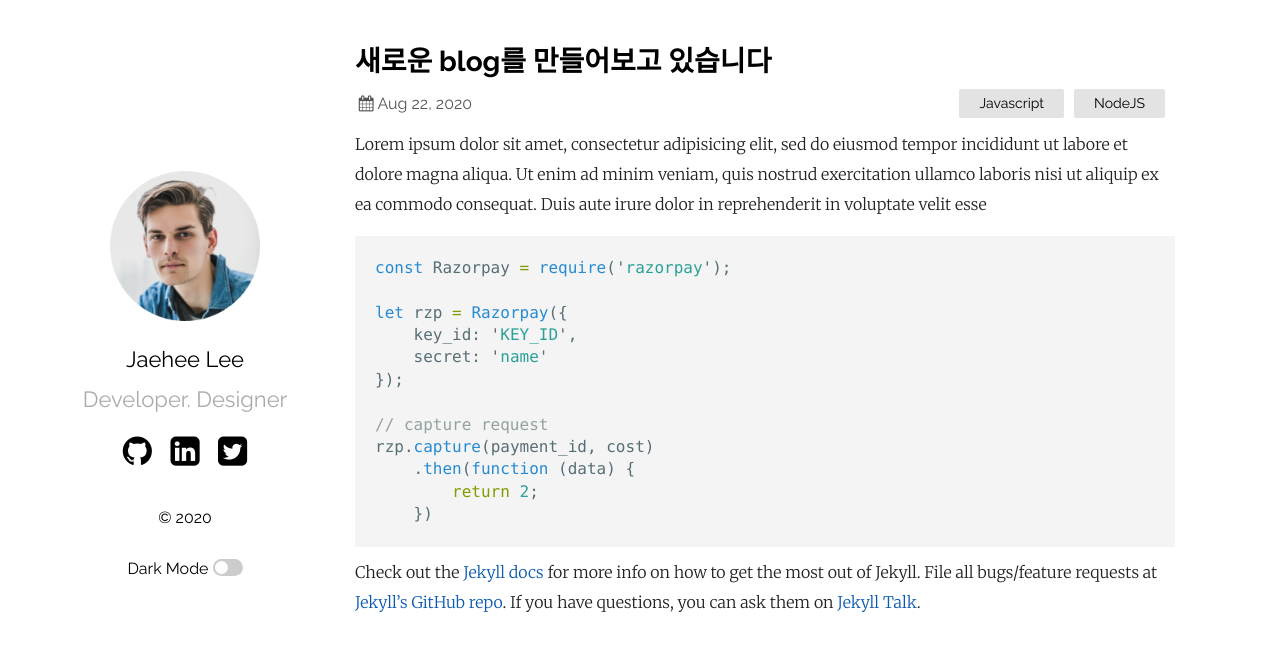
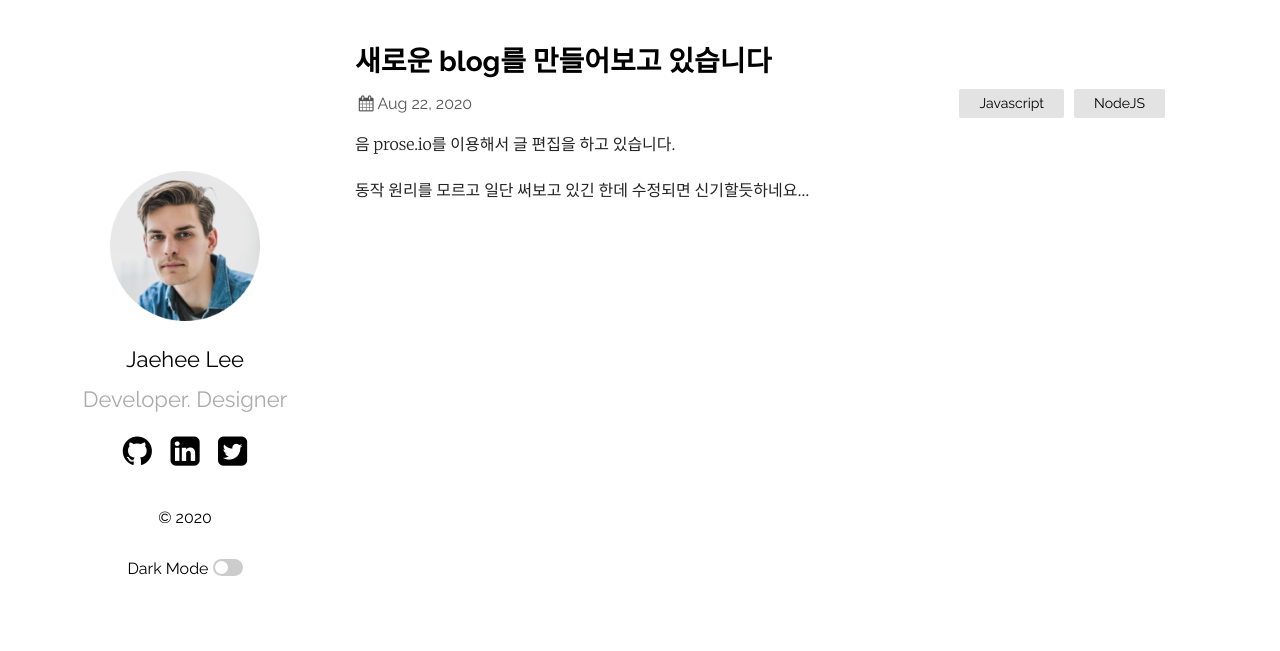
Before and after one commit to samarsault/plainwhite-jekyll, a Jekyll site: the page built from _posts/2019-03-23-welcome-to-jekyll.markdown, in a window 1280 px wide. Shown: the top 651 px of the page. Built offline with Jekyll 4.4.1, drawn with Linux system fonts in a browser that asks for light colours.

Commit message:
Update 2019-03-23-welcome-to-jekyll.markdown

````diff
--- a/_posts/2019-03-23-welcome-to-jekyll.markdown
+++ b/_posts/2019-03-23-welcome-to-jekyll.markdown
@@ -1,28 +1,10 @@
 ---
 layout: post
-title:  "새로운 blog를 만들어보고 있습니다"
-date:   2020-08-23 00:14:36 +0530
+title: 새로운 blog를 만들어보고 있습니다
+date: '2020-08-23 00:14:36 +0530'
 categories: Javascript NodeJS
+published: true
 ---
-Lorem ipsum dolor sit amet, consectetur adipisicing elit, sed do eiusmod tempor incididunt ut labore et dolore magna aliqua. Ut enim ad minim veniam, quis nostrud exercitation ullamco laboris nisi ut aliquip ex ea commodo consequat. Duis aute irure dolor in reprehenderit in voluptate velit esse
+음 prose.io를 이용해서 글 편집을 하고 있습니다.
 
-```javascript
-const Razorpay = require('razorpay');
-
-let rzp = Razorpay({
-	key_id: 'KEY_ID',
-	secret: 'name'
-});
-
-// capture request
-rzp.capture(payment_id, cost)
-	.then(function (data) {
-		return 2;
-	})
-```
-
-Check out the [Jekyll docs][jekyll-docs] for more info on how to get the most out of Jekyll. File all bugs/feature requests at [Jekyll’s GitHub repo][jekyll-gh]. If you have questions, you can ask them on [Jekyll Talk][jekyll-talk].
-
-[jekyll-docs]: https://jekyllrb.com/docs/home
-[jekyll-gh]:   https://github.com/jekyll/jekyll
-[jekyll-talk]: https://talk.jekyllrb.com/
+동작 원리를 모르고 일단 써보고 있긴 한데 수정되면 신기할듯하네요...
````
